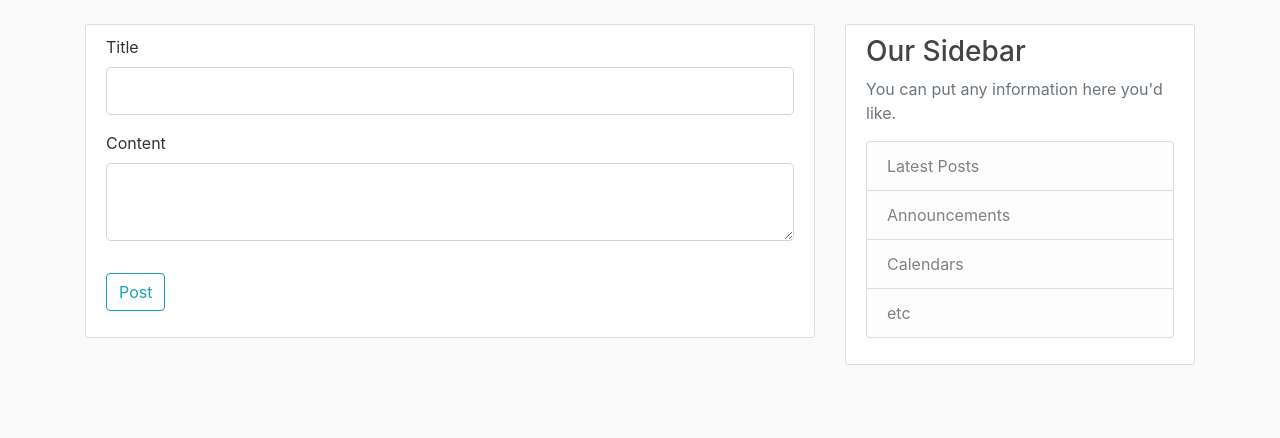
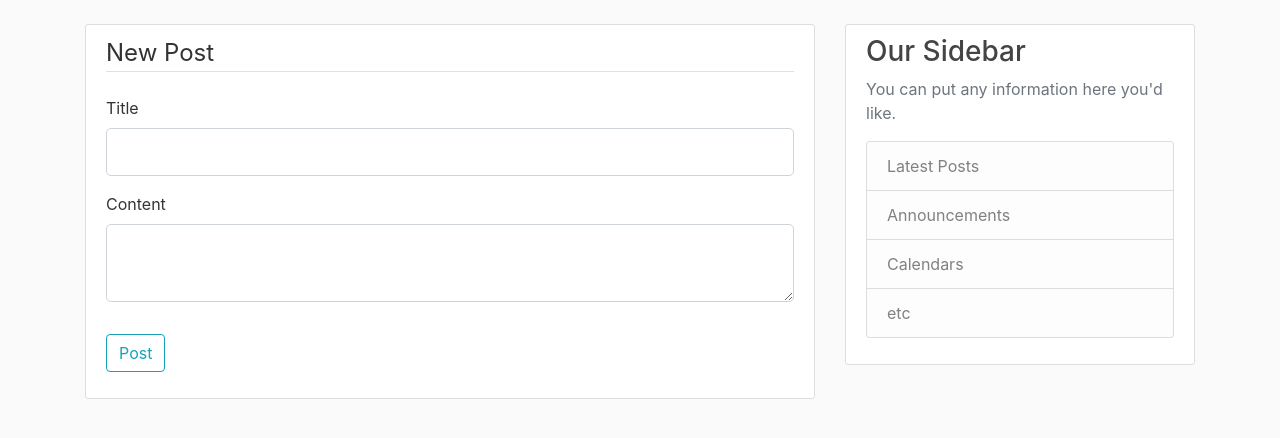
Before and after one commit to udodihor/con_app_flask, a Flask app: page /post/new in a window 1280 px wide. Shown: the part 56-494 px from the top of the page. Run offline with Flask 2, Linux system fonts and the light colour scheme; a user stored in the database is signed in; some libraries are stand-ins or nearby versions.

Commit message:
Update, Delete posts

```diff
--- a/fl_blog/routes.py
+++ b/fl_blog/routes.py
@@ -1,7 +1,7 @@
 import os
 import secrets
 from PIL import Image
-from flask import render_template, url_for, flash, redirect, request
+from flask import render_template, url_for, flash, redirect, request, abort
 from fl_blog import app, db, bcrypt
 from fl_blog.forms import RegistrationForm, LoginForm, UpdateAccountForm, PostForm
 from fl_blog.models import User, Post
@@ -106,4 +106,43 @@ def new_post():
         db.session.commit()
         flash('Your post was sucessfully posted', 'success')
         return redirect(url_for('home'))
-    return render_template('create_post.html', title='New Post', form=form)
+    return render_template('create_post.html', title='New Post',
+                                                form=form, legend='New Post')
+
+
+@app.route("/post/<int:post_id>")
+def post(post_id):
+    post = Post.query.get_or_404(post_id)
+    return render_template('post.html', title=post.title, post=post)
+
+
+@app.route("/post/<int:post_id>/update", methods=['GET', 'POST'])
+@login_required
+def update_post(post_id):
+    post = Post.query.get_or_404(post_id)
+    if post.author != current_user:
+        abort(403)
+    form = PostForm()
+    if form.validate_on_submit():
+        post.title = form.title.data
+        post.content = form.content.data
+        db.session.commit()
+        flash('Your post has been updated!', 'success')
+        return redirect(url_for('post', post_id=post.id))
+    elif request.method == 'GET':
+        form.title.data = post.title
+        form.content.data = post.content
+    return render_template('create_post.html', title='Update Post',
+                           form=form, legend='Update Post')
+
+
+@app.route("/post/<int:post_id>/delete", methods=['POST'])
+@login_required
+def delete_post(post_id):
+    post = Post.query.get_or_404(post_id)
+    if post.author != current_user:
+        abort(403)
+    db.session.delete(post)
+    db.session.commit()
+    flash('Your post has been deleted!', 'success')
+    return redirect(url_for('home'))
--- a/fl_blog/templates/create_post.html
+++ b/fl_blog/templates/create_post.html
@@ -4,6 +4,7 @@
     <form method="POST" action="">
         {{ form.hidden_tag() }}
         <fieldset class="form-group">
+            <legend class="border-bottom mb-4">{{ legend }}</legend>
             <div class="form-group">
                 {{ form.title.label(class="form-control-label") }}
                 {% if form.title.errors %}
```
Also changed, not shown: fl_blog/templates/home.html (+4 -3 lines), fl_blog/templates/post.html (added, +39 -0 lines), fl_blog/site.db.
